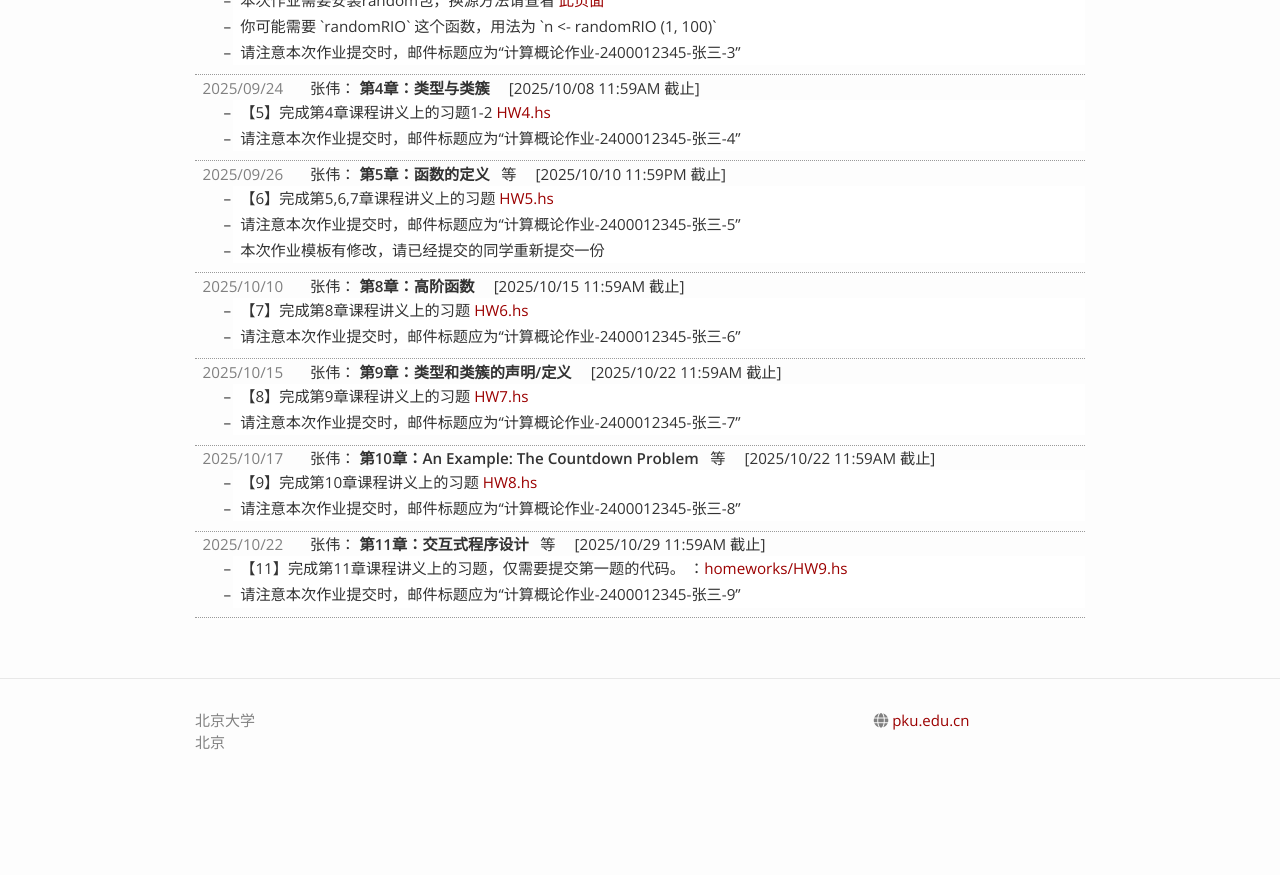
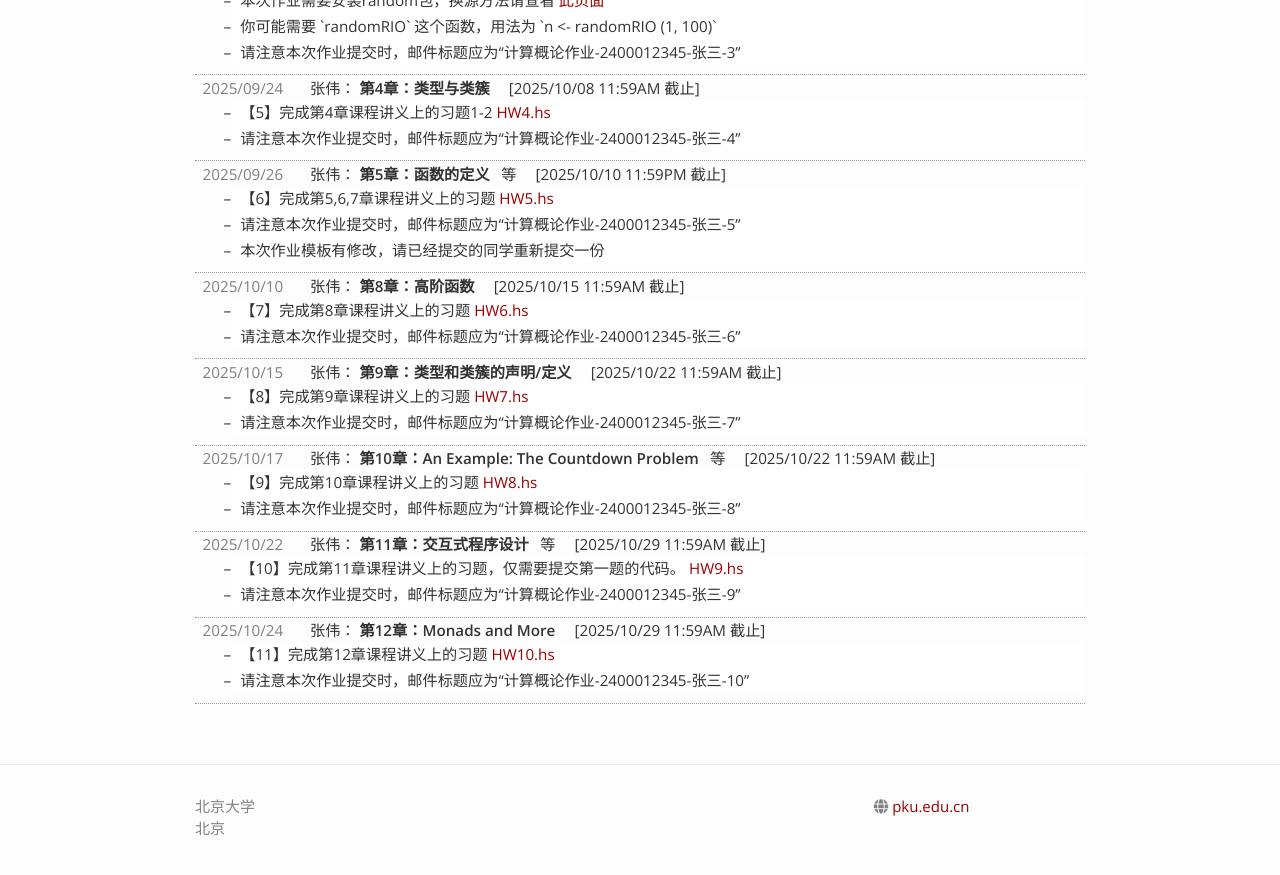
Before and after one commit to zhenjiang888/FP, a Jekyll site: the page built from 2025/assignments.md, in a window 1280 px wide and 900 px high, scrolled down 732 px. Shown: the top 875 px of the window. Built offline with Jekyll 4.4.1, drawn with Linux system fonts in a browser that asks for light colours; nearby versions of some CDN libraries; before the commit the page ends 1546 px from its top, so only the background shows below that.

Commit message:
Update 2025 Fall ch11

```diff
--- a/_data/_2025.yaml
+++ b/_data/_2025.yaml
@@ -132,8 +132,21 @@ lectures:
     link: haskell/12_monad_and_more.html
   assignment:
     descriptions:
-    - text: 【11】完成第11章课程讲义上的习题，仅需要提交第一题的代码。
+    - text: 【10】完成第11章课程讲义上的习题，仅需要提交第一题的代码。
+      linktitle: HW9.hs
       link: homeworks/HW9.hs
     - text: 请注意本次作业提交时，邮件标题应为“计算概论作业-2400012345-张三-9”
     due: 2025/10/29 11:59AM
+- teacher: 张伟
+  date: 2025/10/24
+  slides:
+  - title: "第12章：Monads and More"
+    link: haskell/12_monad_and_more.html
+  assignment:
+    descriptions:
+    - text: 【11】完成第12章课程讲义上的习题
+      linktitle: HW10.hs
+      link: homeworks/HW10.hs
+    - text: 请注意本次作业提交时，邮件标题应为“计算概论作业-2400012345-张三-10”
+    due: 2025/10/29 11:59AM
 updates: []
```
Also changed, not shown: 2025/slides/_haskell/src/12_monad_and_more.md (+4 -4 lines), 1 other file.
